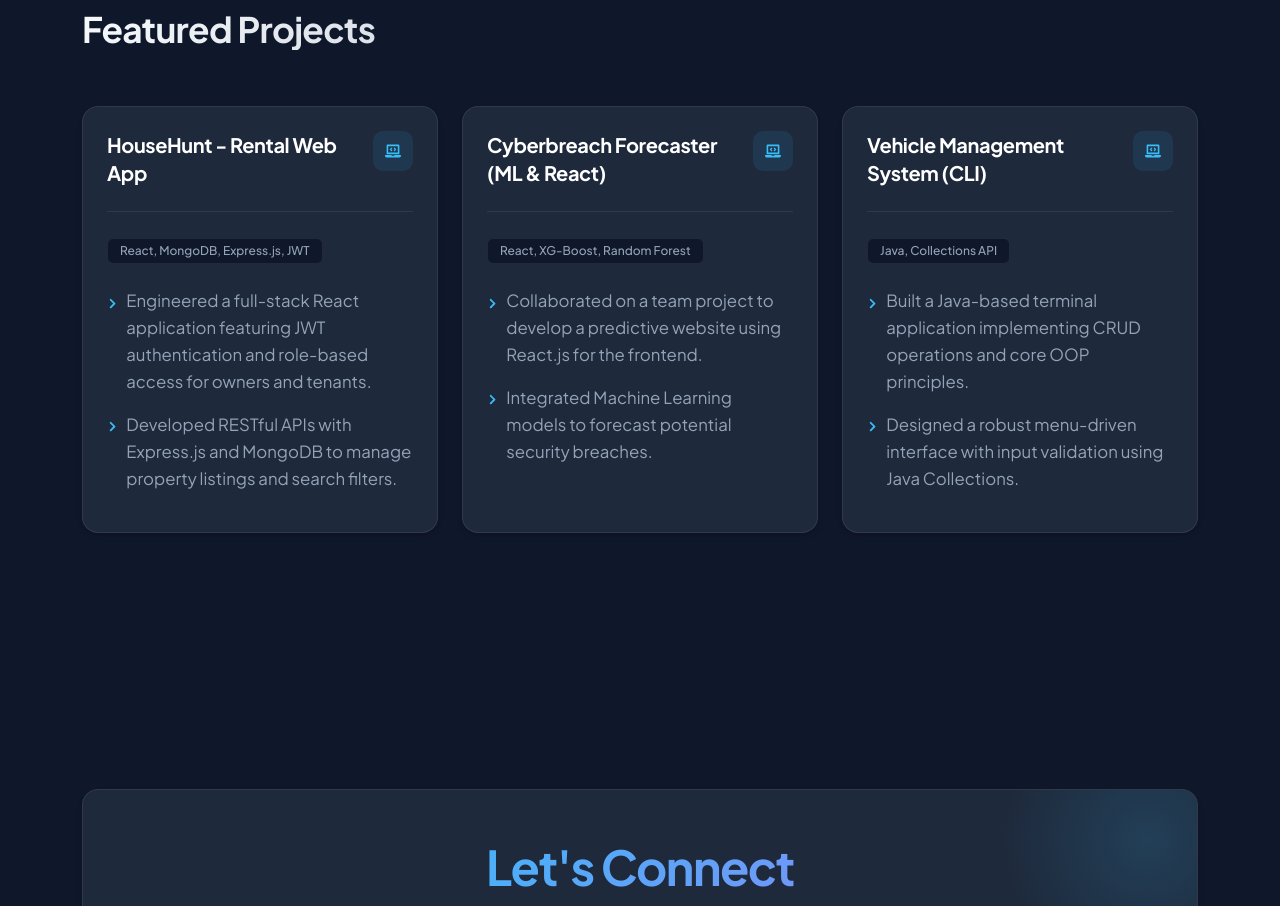
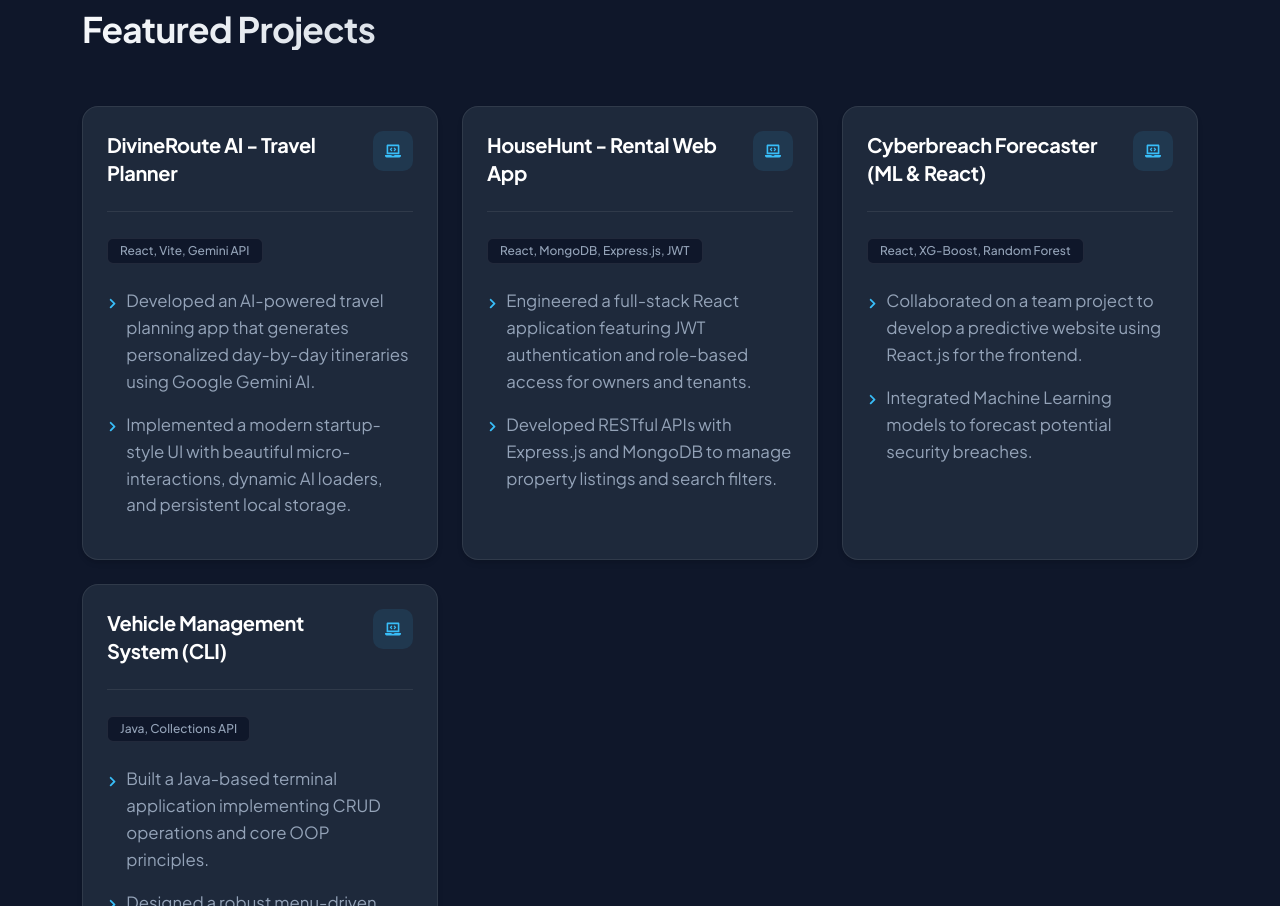
Before and after one commit to Bhgya2904/portfolio, a React (Vite) app: page / in a window 1280 px wide. Shown: the part 3800-4706 px from the top of the page. Built offline with nearby package versions, Linux system fonts and the light colour scheme.

Commit message:
Add DivineRoute AI project to portfolio

```diff
--- a/src/components/Projects.jsx
+++ b/src/components/Projects.jsx
@@ -3,6 +3,14 @@ import { Container, Row, Col } from 'react-bootstrap';
 import { FaLaptopCode, FaChevronRight } from 'react-icons/fa';
 
 const projects = [
+    {
+        title: "DivineRoute AI - Travel Planner",
+        tech: "React, Vite, Gemini API",
+        desc: [
+            "Developed an AI-powered travel planning app that generates personalized day-by-day itineraries using Google Gemini AI.",
+            "Implemented a modern startup-style UI with beautiful micro-interactions, dynamic AI loaders, and persistent local storage."
+        ]
+    },
     {
         title: "HouseHunt - Rental Web App",
         tech: "React, MongoDB, Express.js, JWT",
```
